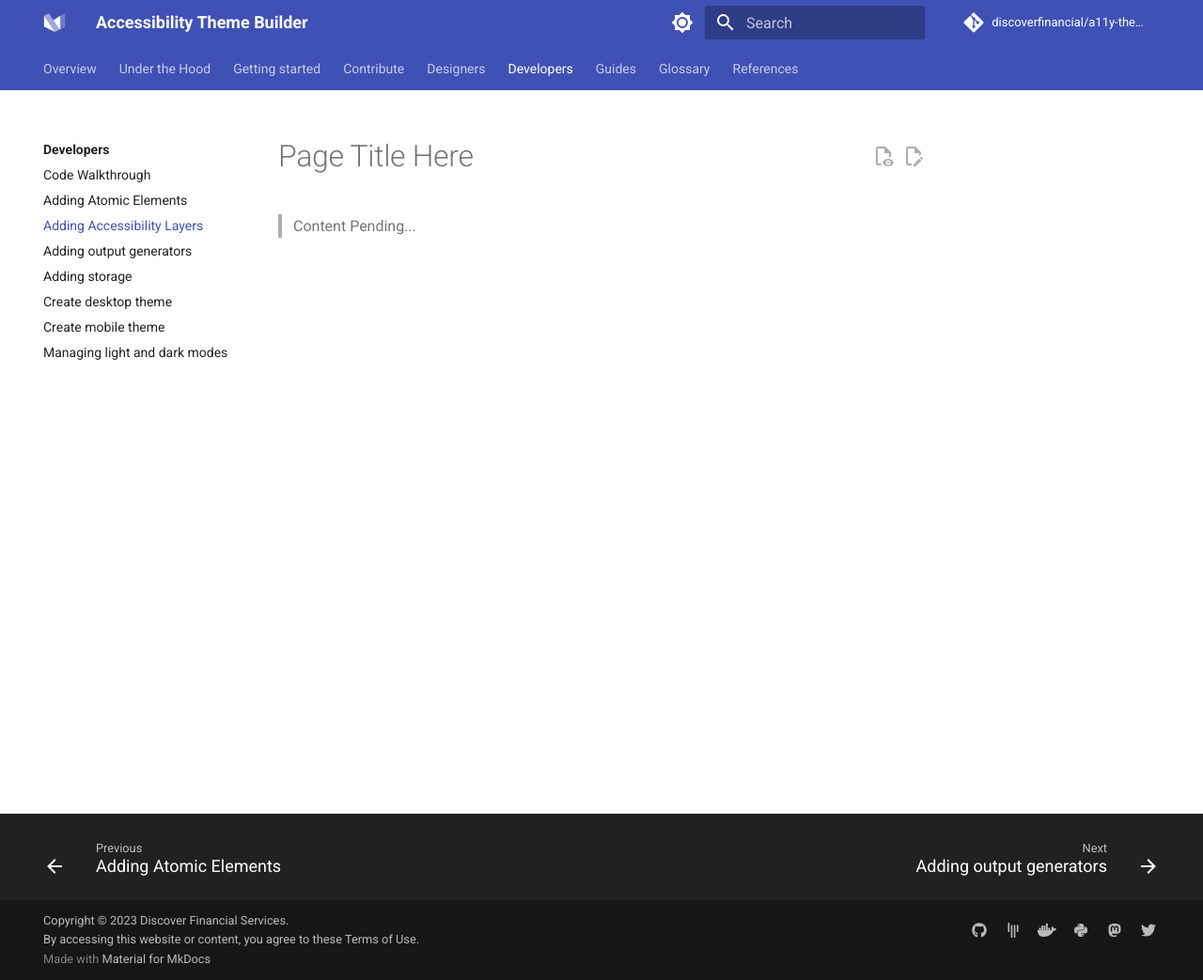
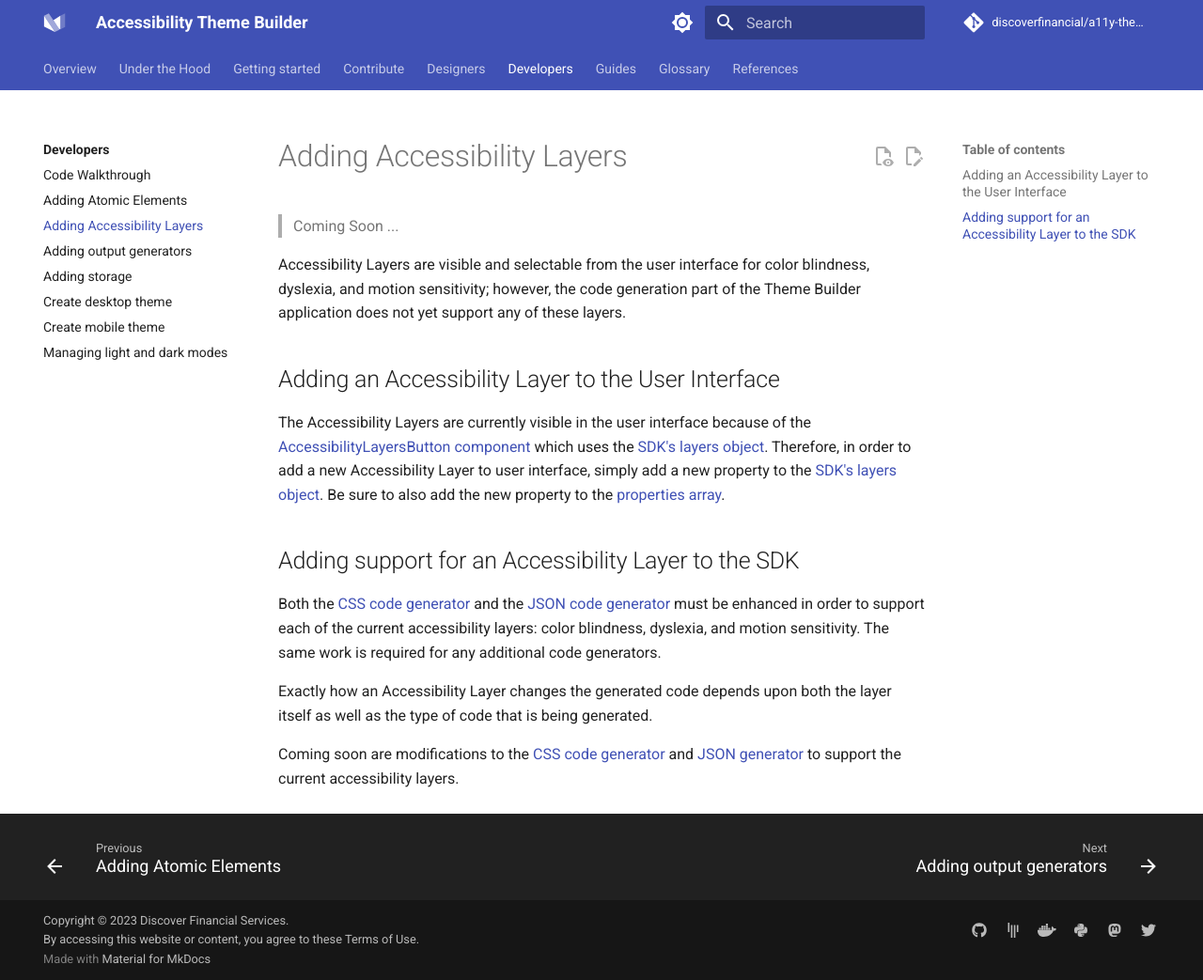
Before and after one commit to finos/a11y-theme-builder, an MkDocs documentation site: the page built from docs/developers/add-a11y-layers.md, in a window 1280 px wide and 1043 px high. Shown: the whole window at 94% size. Built offline with MkDocs 1.6.1 and Material for MkDocs 9.7.7, drawn with Linux system fonts in a browser that asks for light colours; comment, search, counter and statistics services are not loaded.

Commit message:
Added more dev extension for adding layers and storage

```diff
--- a/docs/developers/add-a11y-layers.md
+++ b/docs/developers/add-a11y-layers.md
@@ -1,3 +1,17 @@
-# Page Title Here
+# Adding Accessibility Layers
 
->Content Pending...
+> Coming Soon ...
+
+Accessibility Layers are visible and selectable from the user interface for color blindness, dyslexia, and motion sensitivity; however, the code generation part of the Theme Builder application does not yet support any of these layers.
+
+## Adding an Accessibility Layer to the User Interface
+
+The Accessibility Layers are currently visible in the user interface because of the [AccessibilityLayersButton component](https://github.com/discoverfinancial/a11y-theme-builder/blob/main/code/src/ui/src/components/AccessibilityLayersButton.tsx#L1) which uses the [SDK's layers object](https://github.com/discoverfinancial/a11y-theme-builder-sdk/blob/main/src/layers/layers.ts#L1).  Therefore, in order to add a new Accessibility Layer to user interface, simply add a new property to the [SDK's layers object](https://github.com/discoverfinancial/a11y-theme-builder-sdk/blob/main/src/layers/layers.ts#L1).  Be sure to also add the new property to the [properties  array](https://github.com/discoverfinancial/a11y-theme-builder-sdk/blob/main/src/layers/layers.ts#L28).
+
+## Adding support for an Accessibility Layer to the SDK
+
+Both the [CSS code generator](https://github.com/discoverfinancial/a11y-theme-builder-sdk/blob/main/src/code/cssGenerator.ts#L1) and the [JSON code generator](https://github.com/discoverfinancial/a11y-theme-builder-sdk/blob/main/src/code/jsonGenerator.ts#L1) must be enhanced in order to support each of the current accessibility layers: color blindness, dyslexia, and motion sensitivity.  The same work is required for any additional code generators.
+
+Exactly how an Accessibility Layer changes the generated code depends upon both the layer itself as well as the type of code that is being generated.
+
+Coming soon are modifications to the [CSS code generator](https://github.com/discoverfinancial/a11y-theme-builder-sdk/blob/main/src/code/cssGenerator.ts#L1) and [JSON generator](https://github.com/discoverfinancial/a11y-theme-builder-sdk/blob/main/src/code/jsonGenerator.ts#L1) to support the current accessibility layers.
```
Also changed, not shown: docs/developers/add-storage.md (+10 -2 lines).
